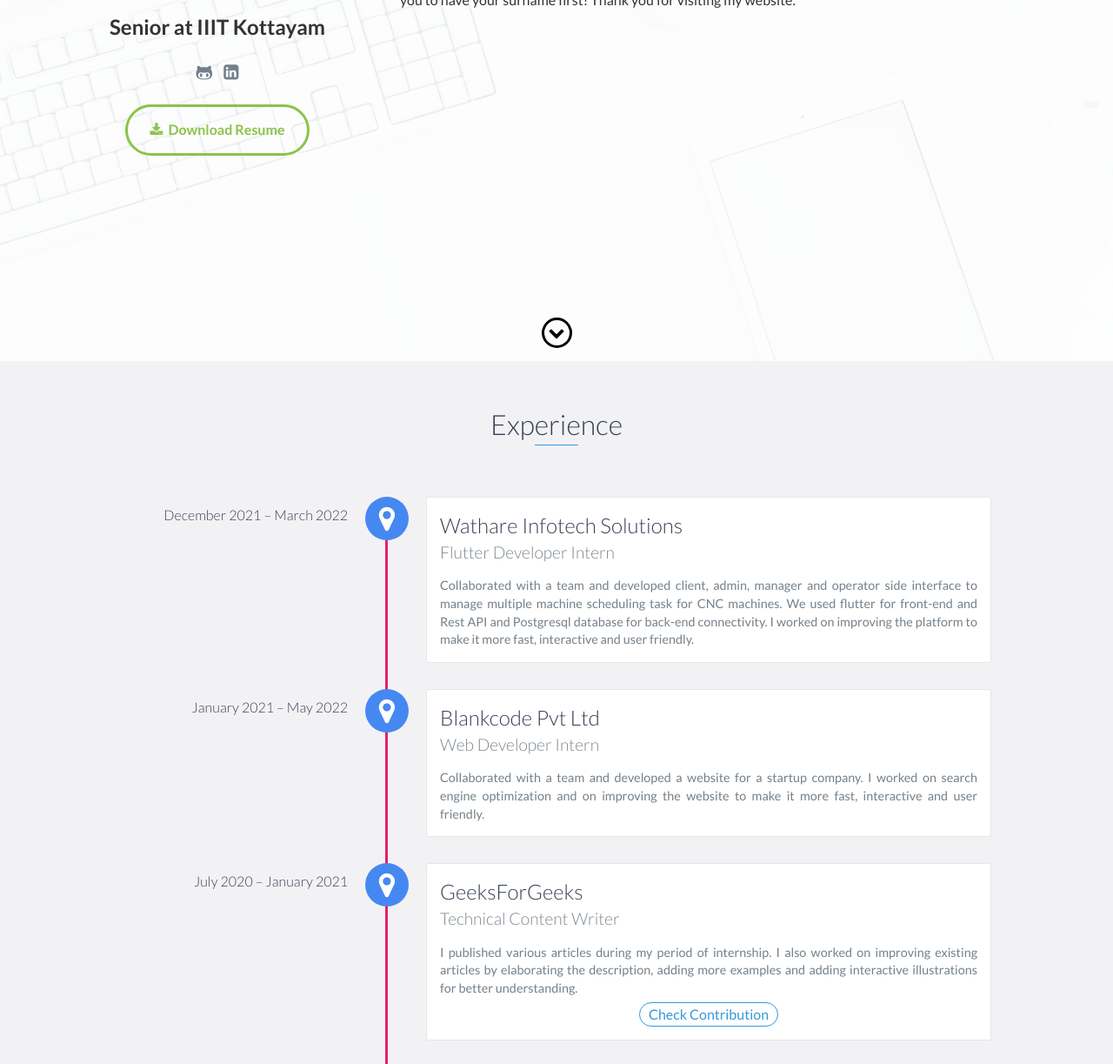
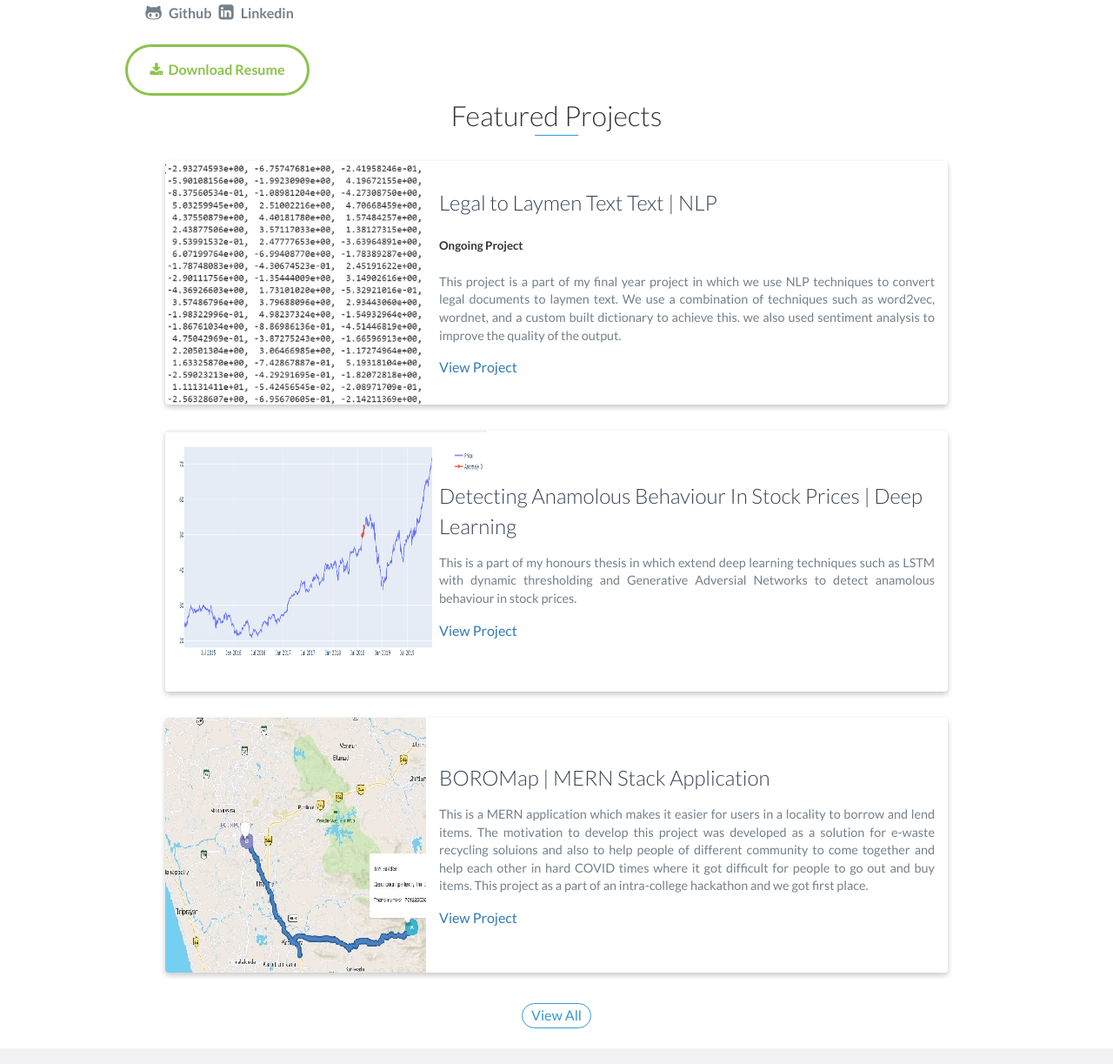
Before and after one commit to somsagar07/somsagar07.github.io, a website: page index.html in a window 1280 px wide. Shown: the part 385-1608 px from the top of the page at 87% size. Drawn offline with nearby package versions, Linux system fonts and the light colour scheme.

Commit message:
outline change

```diff
--- a/index.html
+++ b/index.html
@@ -34,7 +34,7 @@
                 <b><a href="#education" style="color: black;"><i class="fa fa-institution" aria-hidden="true"></i> &nbsp;Education</a>
                 </b>   </li>
             <li>
-                <b><a href="#projects" style="color: black;"><i class="fa fa-angle-double-right" aria-hidden="true"></i> &nbsp;Projects</a>
+                <b><a href="#proj" style="color: black;"><i class="fa fa-angle-double-right" aria-hidden="true"></i> &nbsp;Projects</a>
                 </b></li>
             <!-- <li>
                 <a href="#skills">Skills</a>
@@ -46,14 +46,14 @@
     </header>
     <!-- End header -->
 
-    <div id="lead">
+    <div id="">
         <div class="container">
             <div>
                 <br>
                 <br>
             </div>
 
-            <div class="row">
+            <div class="row" >
                 <div class="col-md-4">
 
                     <center>
@@ -64,10 +64,9 @@
                         border-radius: 50%;">
                     </div>
                         <h1>Som Sagar</h1>
-                        <h2>Senior at IIIT Kottayam</h2>
                         <div>
-                            <a href="https://github.com/somsagar07" target="_blank" class="github" style="font-size:1.25em;color:#74808a;padding: 5px;"><i class="fa fa-github-alt" aria-hidden="true"></i></a>
-                            <a href="https://www.linkedin.com/in/som-sagar-221b631ba/" target="_blank" class="linkedin" style="font-size:1.25em;color:#74808a;padding: 5px;"><i class="fa fa-linkedin-square" aria-hidden="true"></i></a>
+                            <a href="https://github.com/somsagar07" target="_blank" class="github" style="font-size:1.25em;color:#74808a;padding: 5px;"><i class="fa fa-github-alt" aria-hidden="true">  </i></a> <a href="https://github.com/somsagar07" style="color:#74808a;"> <b>Github</b> </a>
+                            <a href="https://www.linkedin.com/in/som-sagar-221b631ba/" target="_blank" class="linkedin" style="font-size:1.25em;color:#74808a;padding: 5px;"><i class="fa fa-linkedin-square" aria-hidden="true"></i></a><a href="https://www.linkedin.com/in/som-sagar-221b631ba/" style="color:#74808a;"> <b>Linkedin</b> </a>
                         </div>
                         <br>
                         <!--download resume-->
@@ -92,9 +91,83 @@
                             please feel free to send me an email @ <a href = "mailto: som.sagar23@gmail.com">som.sagar23@gmail.com</a> <br><br>Note: You can call me Sagar. Som is actually
                             my surname. It is in fact common in some parts of south asia for you to have your surname first! Thank you for visiting my website.<br>
                          </p>
+                         <br>
+
                     </center>
 
                 </div>
+            </div>
+            <center><h2 class="heading" id="proj">Featured Projects</h2></center>
+
+            <div class="row">
+
+                <div class="project shadow-large">
+                    <div class="project-image">
+                        <img src="images/project3.png" height="280" width="300"/>
+                    </div>
+                    <!-- End .project-image -->
+                    <div class="project-info">
+                        <h3>Legal to Laymen Text Text | NLP</h3>
+                        <h5>Ongoing Project</h5>
+                        <p align = "justify">
+                            This project is a part of my final year project in which we use NLP techniques to convert legal documents to laymen text.
+                            We use a combination of techniques such as word2vec, wordnet, and a custom built dictionary to achieve this. we also used
+                            sentiment analysis to improve the quality of the output.
+
+                        </p>
+                        <a href="" target="_blank">View Project</a>
+                    </div>
+                    <!-- End .project-info -->
+                </div>
+                <div class="project shadow-large">
+                    <div class="project-image">
+                        <img src="images/project2.png" height="300" width="370"/>
+                    </div>
+                    <!-- End .project-image -->
+                    <div class="project-info">
+                        <h3>Detecting Anamolous Behaviour In Stock Prices | Deep Learning</h3>
+                        <p align = "justify">
+                            This is a part of my honours thesis in which extend deep learning techniques such as LSTM with dynamic thresholding and Generative Adversial Networks to detect anamolous behaviour in stock prices.
+
+                        </p>
+                        <a href="https://github.com/somsagar07/Stock-Price-anomaly-detection" target="_blank">View Project</a>
+                    </div>
+                    <!-- End .project-info -->
+                </div>
+
+
+
+                <!-- End .project -->
+
+                <div class="project shadow-large">
+                    <div class="project-image">
+                        <img src="images/project1.jpeg" />
+                    </div>
+                    <!-- End .project-image -->
+                    <div class="project-info">
+                        <h3>BOROMap | MERN Stack Application</h3>
+                        <p align = "justify">
+                            This is a MERN application which makes it easier for users in a locality to borrow and lend items.
+                            The motivation to develop this project was developed as a solution for e-waste recycling soluions and also  to help people of different community to come together and help each other in
+                            hard COVID times where it got difficult for people to go out and buy items. This project as a part of an
+                            intra-college hackathon and we got first place.
+                        </p>
+                        <a href="https://github.com/somsagar07/Boro" target="_blank">View Project</a>
+                    </div>
+                    <!-- End .project-info -->
+                </div>
+            <div>
+
+            </div>
+
+
+
+                <!-- End .project -->
+
+                <center>
+                    <a href="https://github.com/somsagar07?tab=repositories" target="_blank" class="btn-rounded-white">View All</a>
+                </center>
+                <br>
             </div>
         </div>
     </div>
@@ -103,13 +176,6 @@
 
         <!-- End #lead-content -->
     </div>
-<div style="color: black;">
-    <div id="lead-down">
-        <span>
-            <i class="fa fa-chevron-down" aria-hidden="true" style="color: black;"></i>
-        </span>
-    </div>
-</div>
 
         <!-- End #lead-down -->
     </div>
@@ -177,55 +243,7 @@
     </div>
     <!-- End #education -->
 
-    <div id="projects" class="background-alt">
-        <h2 class="heading">Featured Projects</h2>
-        <div class="container">
-            <div class="row">
-                <div class="project shadow-large">
-                    <div class="project-image">
-                        <img src="images/project2.png" height="300" width="370"/>
-                    </div>
-                    <!-- End .project-image -->
-                    <div class="project-info">
-                        <h3>Detecting Anamolous Behaviour In Stock Prices | Deep Learning</h3>
-                        <p align = "justify">
-                            This is a part of my honours thesis in which extend deep learning techniques such as LSTM with dynamic thresholding and Generative Adversial Networks to detect anamolous behaviour in stock prices.
 
-                        </p>
-                        <a href="https://github.com/somsagar07/Stock-Price-anomaly-detection" target="_blank">View Project</a>
-                    </div>
-                    <!-- End .project-info -->
-                </div>
-
-
-
-                <!-- End .project -->
-
-                <div class="project shadow-large">
-                    <div class="project-image">
-                        <img src="images/project1.jpeg" />
-                    </div>
-                    <!-- End .project-image -->
-                    <div class="project-info">
-                        <h3>BOROMap | MERN Stack Application</h3>
-                        <p align = "justify">
-                            This is a MERN application which makes it easier for users in a locality to borrow and lend items.
-                            The motivation to develop this project was developed as a solution for e-waste recycling soluions and also  to help people of different community to come together and help each other in
-                            hard COVID times where it got difficult for people to go out and buy items. This project as a part of an
-                            intra-college hackathon and we got first place.
-                        </p>
-                        <a href="https://github.com/somsagar07/Boro" target="_blank">View Project</a>
-                    </div>
-                    <!-- End .project-info -->
-                </div>
-                <!-- End .project -->
-
-                <center>
-                    <a href="https://github.com/somsagar07?tab=repositories" target="_blank" class="btn-rounded-white">View All</a>
-                </center>
-            </div>
-        </div>
-    </div>
     <!-- End #projects -->
 
     <!-- <div id="skills">
```
Also changed, not shown: images/project.jpg (deleted), images/project3.png (added).
